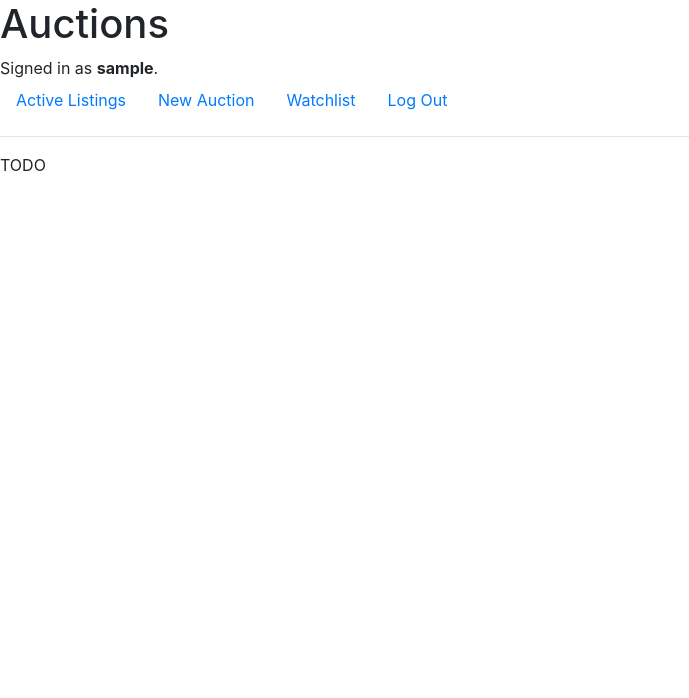
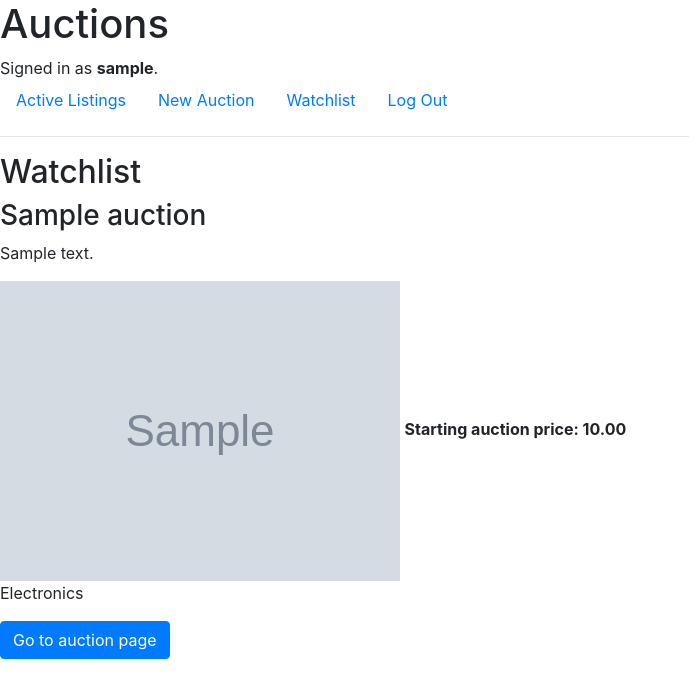
Before and after one commit to mpellino/commerce02, a Django app: page /watchlist in a window 1280 px wide. Shown: the top 698 px of the page, without its empty margins (0-689 px from the left). Run offline with Django 3.2, Linux system fonts and the light colour scheme; a user stored in the database is signed in; tables that the repository leaves empty hold one stand-in row (values such as "Sample post"); grey boxes marked "Sample" are stand-in pictures; some libraries are stand-ins or nearby versions.

Commit message:
Watchlist add on:
1- Add to admin app
2- Add view to manage watchlist main template
3- set up watchlist template

```diff
--- a/auctions/admin.py
+++ b/auctions/admin.py
@@ -4,7 +4,8 @@ from django.contrib.auth.admin import UserAdmin
 
 # Register your models here.
 
-from .models import User, Auction
+from .models import User, Auction, Watchlist
 
 admin.site.register(User, UserAdmin)
 admin.site.register(Auction)
+admin.site.register(Watchlist)
--- a/auctions/models.py
+++ b/auctions/models.py
@@ -105,8 +105,7 @@ class Auction(models.Model):
                                         validators=[MinValueValidator(0.1)])
 
     image = models.URLField(blank=True, max_length=200)  # image is optional
-    category = models.CharField(choices=CATEGORY_CHOICES, default=OTHER, max_length= 3)  # if I have a
-    # category I can access all the auctions that category is a category of.
+    category = models.CharField(choices=CATEGORY_CHOICES, default=OTHER, max_length= 3)
     posting_date = models.DateTimeField(auto_now_add=True)
     active = models.BooleanField(default=True)  # TODO make this field invisible.
 
--- a/auctions/templates/auctions/watchlist.html
+++ b/auctions/templates/auctions/watchlist.html
@@ -1,5 +1,19 @@
 {% extends "auctions/layout.html" %}
 
 {% block body %}
-    TODO
+    <h2>Watchlist</h2>
+    <div class="grid-wrapper">
+    {% for auction in watchlist_auctions %}
+        <div class="grid-item">
+            <h3> {{auction.title}} </h3>
+            <p> {{ auction.description }}</p>
+            {% if auction.image %}
+                <img src="{{ auction.image }}" alt="{{auction.title}}">
+            {% endif %}
+            <strong>Starting auction price: {{ auction.initial_price }}</strong>
+            <p> {{ auction.get_category_display }}</p>
+            <a href="{% url 'listing' auction.id %}" class="btn btn-primary"> Go to auction page </a>
+        </div>
+    {% endfor %}
+    </div>
 {% endblock %}
--- a/auctions/views.py
+++ b/auctions/views.py
@@ -6,7 +6,7 @@ from django.shortcuts import render
 from django.urls import reverse
 from .forms import AuctionForm
 
-from .models import User, Auction
+from .models import User, Auction, Watchlist
 
 
 def index(request):
@@ -92,7 +92,14 @@ def listing(request, listing_id):
 
 @login_required
 def watchlist(request): # TODO: watchlist list associate with the user from tbhe request
-    return render(request, "auctions/watchlist.html")
+    print(request.user)
+    watchlist_objects = Watchlist.objects.filter(user=request.user)
+    auction_objects = Auction.objects.filter(auction_watchlist__in=watchlist_objects).all()
+    print(watchlist_objects)
+    print(auction_objects)
+    context = {'watchlist_auctions': auction_objects}
+    print(context)
+    return render(request, "auctions/watchlist.html", context)
 
 
 @login_required
```
Also changed, not shown: auctions/templates/auctions/listing.html (line endings or trailing spaces).
